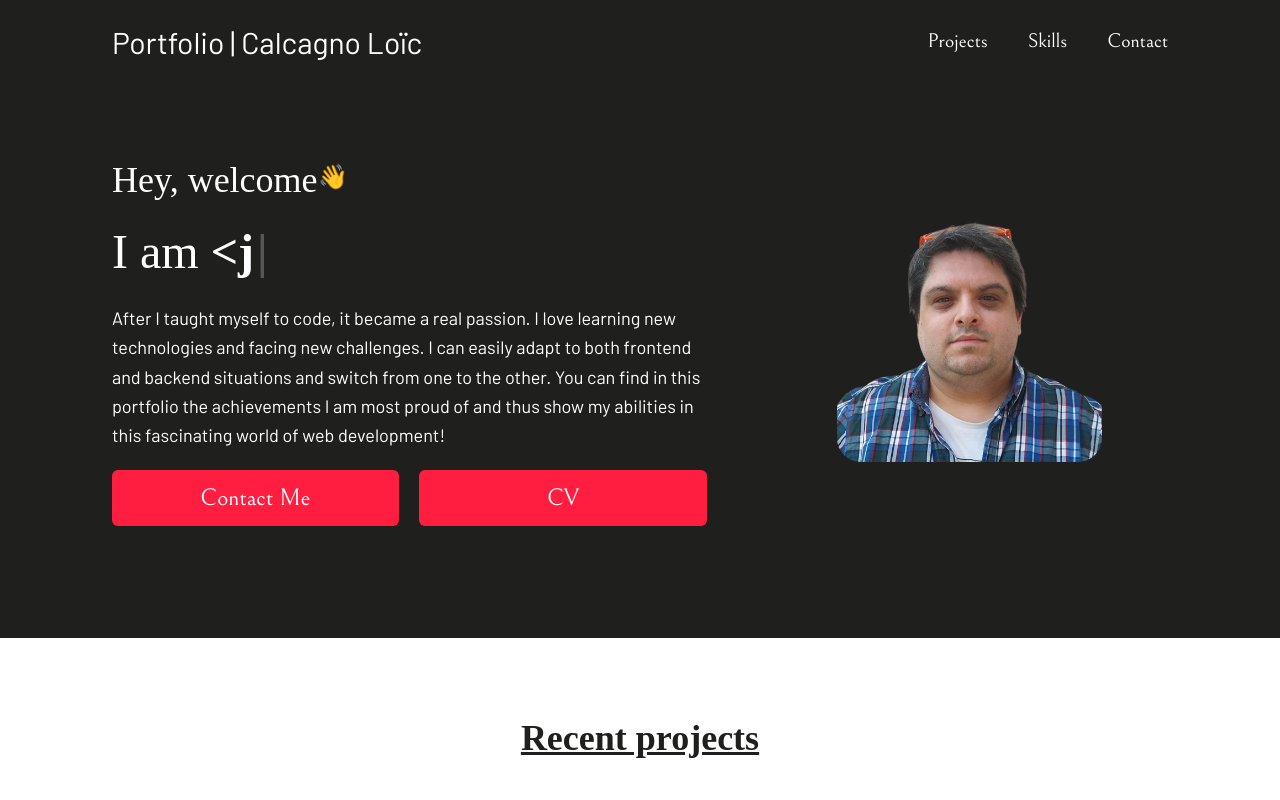
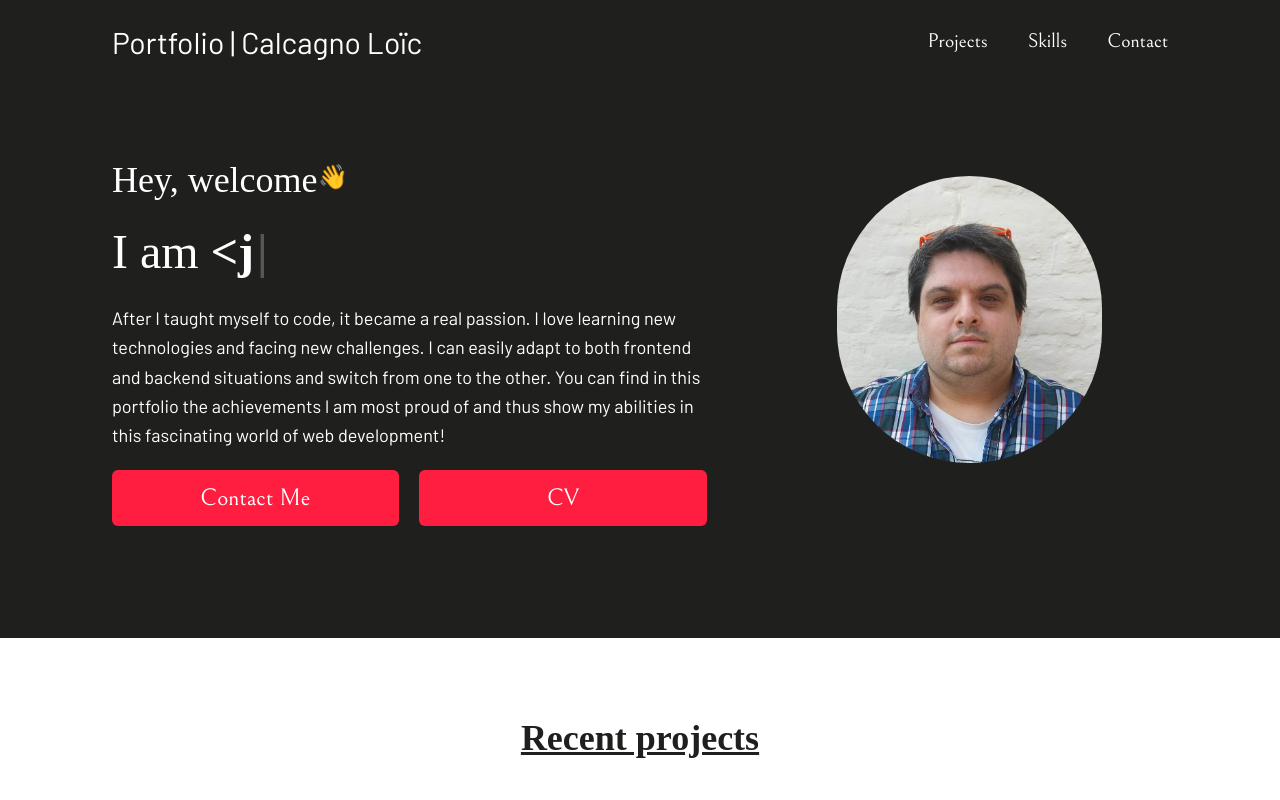
Before and after one commit to CalcagnoLoic/portfolio, a React (Create React App) app: page / in a window 1280 px wide. Shown: the top 800 px of the page. Built offline with nearby package versions, Linux system fonts and the light colour scheme; a web font is replaced by a local one.

Commit message:
modification of picture

```diff
--- a/src/components/presentation.jsx
+++ b/src/components/presentation.jsx
@@ -54,7 +54,7 @@ const Presentation = () => {
                 <img
                     src={picture}
                     alt="I am a junior web developper"
-                    className="w-2/3 mx-auto rounded-3xl"
+                    className="w-2/3 mx-auto rounded-full"
                 />
             </div>
         </section>
```
Also changed, not shown: src/assets/img/photo.png, src/assets/img/readme.png.
